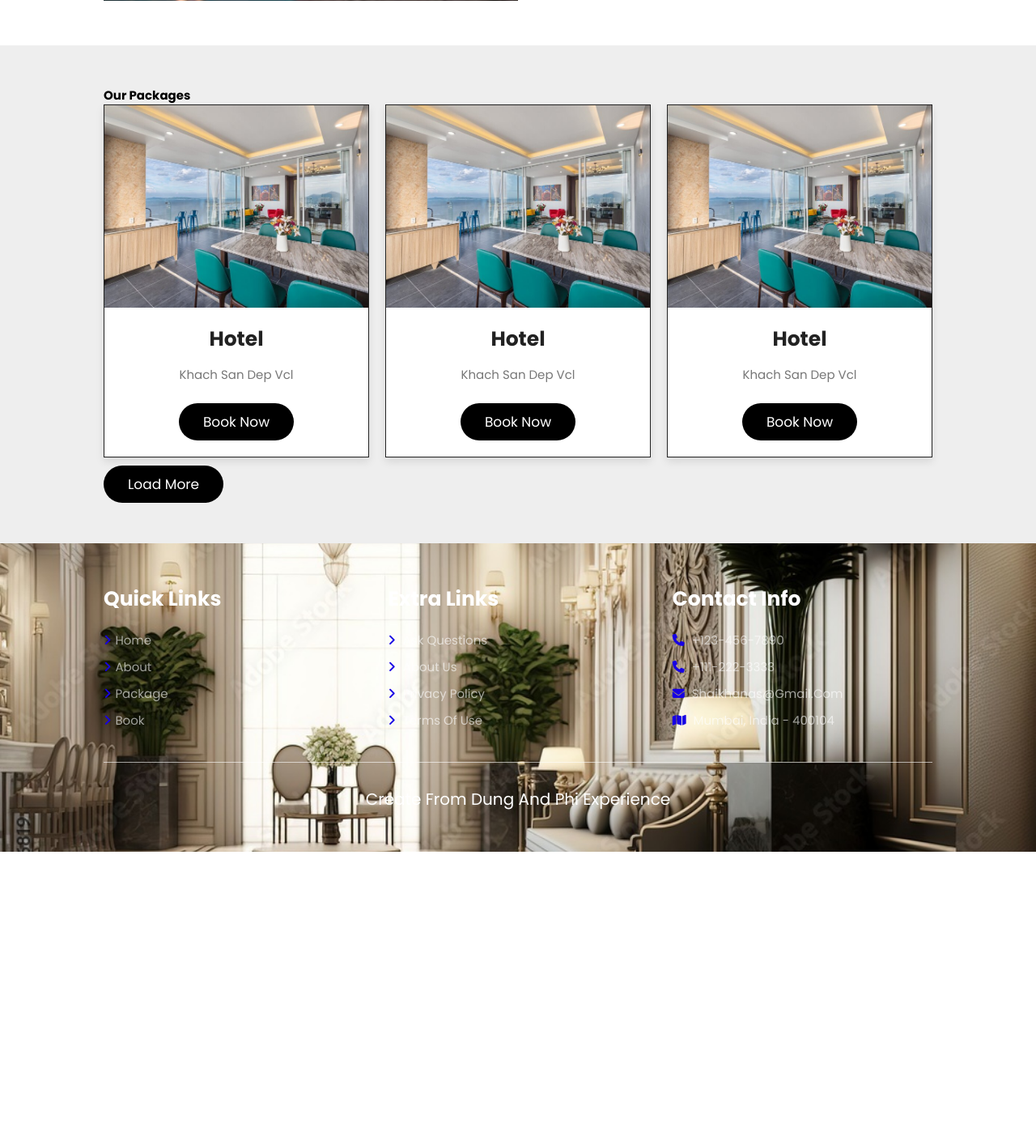
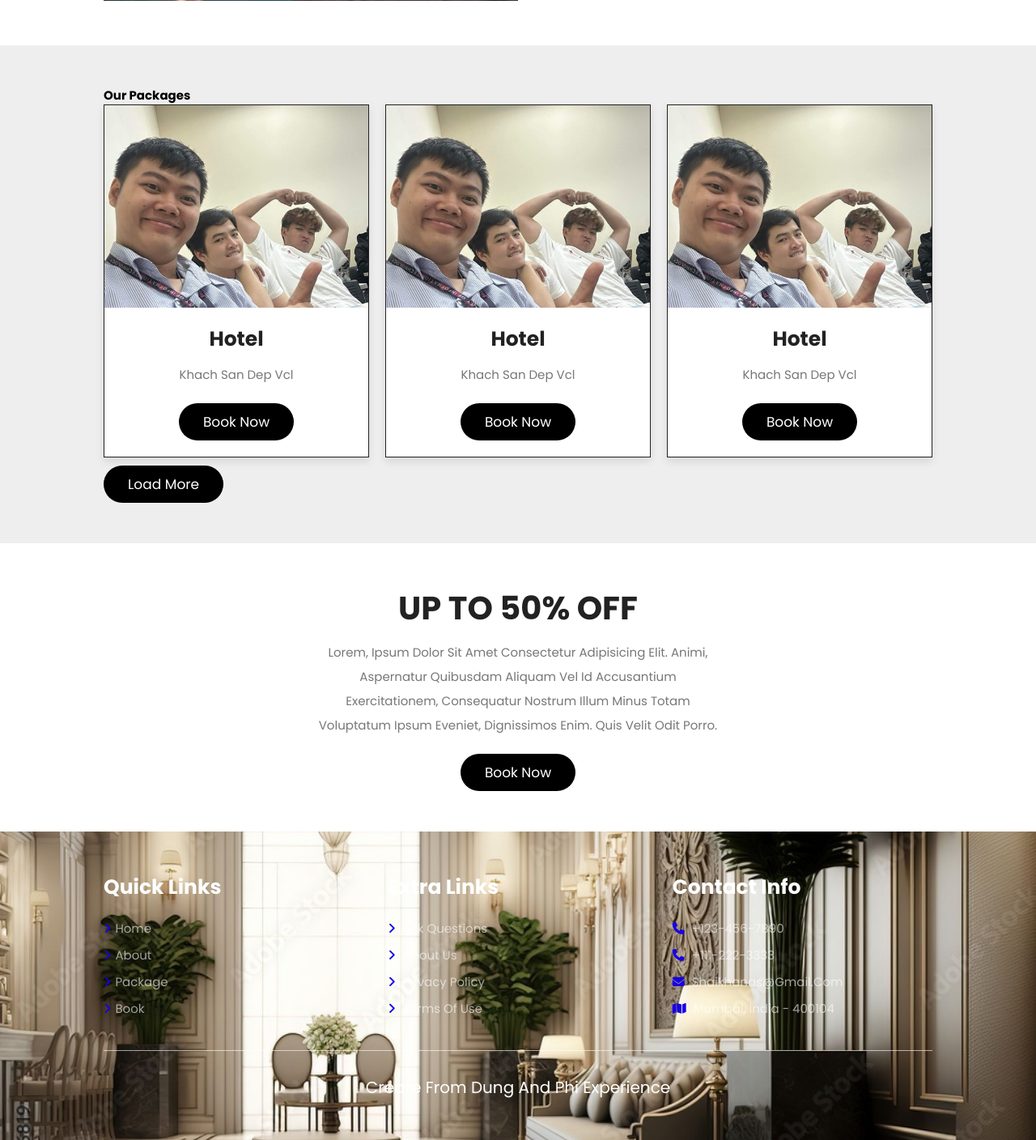
Before and after one commit to DungQuack/WebFinal, a PHP site: page /home.php in a window 1280 px wide. Shown: the part 1546-2954 px from the top of the page at 81% size. Before the commit the page ends 2598 px from the top, so only its background shows below. Run offline with PHP 8.4, Linux system fonts and the light colour scheme.

Commit message:
Finished all home feature

```diff
--- a/home.php
+++ b/home.php
@@ -106,7 +106,7 @@
 
         <div class="box">
             <div class="image">
-                <img src="picture/apartment1.jpg" alt="">
+                <img src="picture/AboutUs.jpg" alt="">
             </div>
             <div class="content">
                 <h3>
@@ -119,7 +119,7 @@
 
         <div class="box">
             <div class="image">
-                <img src="picture/apartment1.jpg" alt="">
+                <img src="picture/AboutUs.jpg" alt="">
             </div>
             <div class="content">
                 <h3>
@@ -132,7 +132,7 @@
 
         <div class="box">
             <div class="image">
-                <img src="picture/apartment1.jpg" alt="">
+                <img src="picture/AboutUs.jpg" alt="">
             </div>
             <div class="content">
                 <h3>
@@ -144,6 +144,16 @@
         </div>
     </div>
     <div class="load-more"><a href="package.php" class="btn">load more</a></div>
+</section>
+
+<section class="home-offer">
+    <div class="content">
+        <h3>
+            up to 50% off
+        </h3>
+        <p>Lorem, ipsum dolor sit amet consectetur adipisicing elit. Animi, aspernatur quibusdam aliquam vel id accusantium exercitationem, consequatur nostrum illum minus totam voluptatum ipsum eveniet, dignissimos enim. Quis velit odit porro.</p>
+        <a href="book.php" class="btn">Book now</a>
+    </div>
 </section>
 
 
--- a/style.css
+++ b/style.css
@@ -252,6 +252,25 @@ section{
 }
 
 
+.home-offer{
+    text-align: center;
+}
+.home-offer .content{
+    max-width: 50rem;
+    margin: 0 auto;
+}
+.home-offer .content h3{
+    font-size: 4rem;
+    text-transform: uppercase;
+    color:var(--black)
+}
+.home-offer .content p{
+    font-size: 1.5rem;
+    color:var(--light-black);
+    line-height: 2;
+    padding:1rem 0;
+}
+
 
 
 
```
